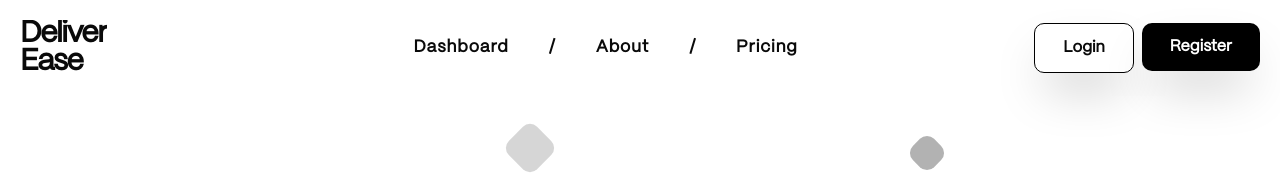
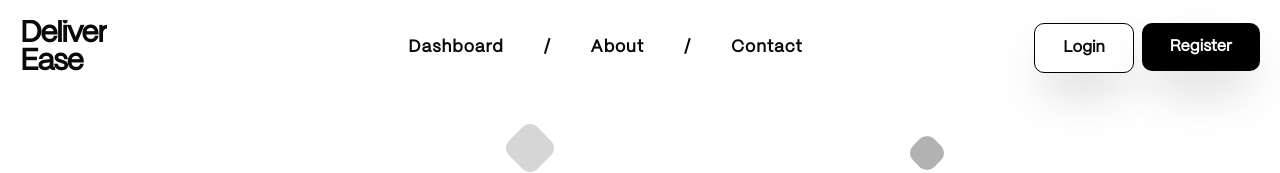
Before and after one commit to Kshitiz-Dhiman/DeliverEase, a React (Vite) app in the folder client/: page / in a window 1280 px wide. Shown: the top 173 px of the page. Built offline with nearby package versions, Linux system fonts and the light colour scheme; no server answers.

Commit message:
Refactor Navbar component to update navigation links

```diff
--- a/client/src/components/Navbar.jsx
+++ b/client/src/components/Navbar.jsx
@@ -48,7 +48,7 @@ const Navbar = ({ className }) => {
             <div className='flex font-bold gap-10 text-[17px] tracking-wider ml-[70px]'>
                 <NavLink to='/dashboard' className='hover-underline-animation center'>Dashboard</NavLink> /
                 <NavLink className='hover-underline-animation center'>About</NavLink> /
-                <NavLink className='hover-underline-animation center'>Pricing</NavLink>
+                <NavLink className='hover-underline-animation center'>Contact</NavLink>
             </div>
             <div className='nav2 flex gap-2'>
                 {isloggedin ? (
--- a/client/src/pages/Dashboard.jsx
+++ b/client/src/pages/Dashboard.jsx
@@ -149,7 +149,7 @@ const Dashboard = () => {
         <div className='min-h-screen w-full'>
             <Navbar />
             <div className='min-h-[300px] px-20 pt-16'>
-                <h1 className='text-[30px] md:text-[60px] tracking-tight font-bold mt-10'>Welcome back {userData.name}</h1>
+                <h1 className='text-[30px] md:text-[60px] tracking-tight font-bold mt-10'>Welcome {userData.name}</h1>
                 {userData.type === "dayScholar" ? (
                     <h2 className='text-[20px] md:text-[30px] text-gray-400 font-bold tracking-tight'>Day Scholar</h2>
                 ) : (
```
